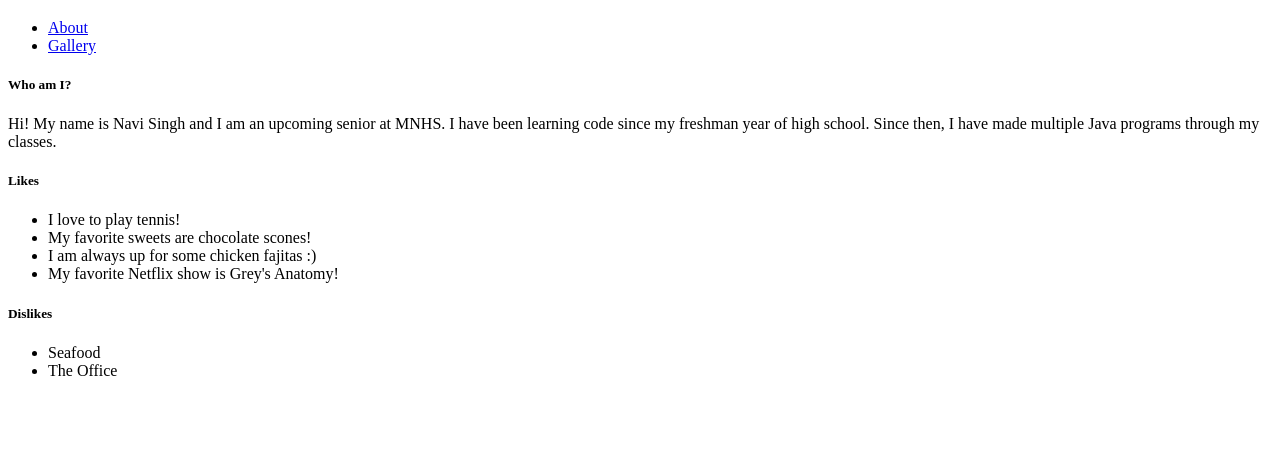
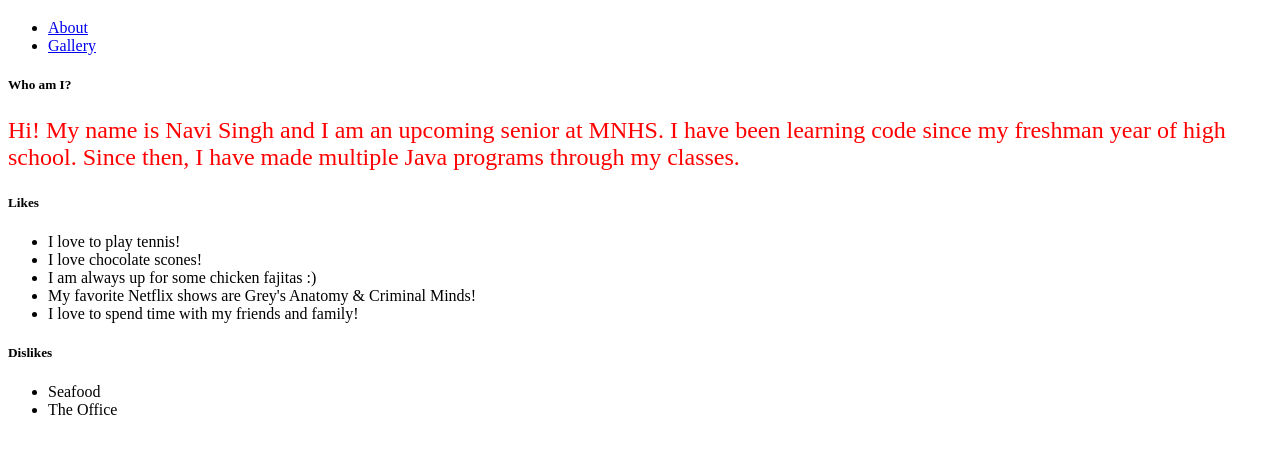
Before and after one commit to navisingh2/Portfolio, a plain HTML site: page index.html in a window 1280 px wide. Shown: the part 100-554 px from the top of the page. Drawn offline with Linux system fonts and the light colour scheme.

Commit message:
my first commit

```diff
--- a/index.html
+++ b/index.html
@@ -3,6 +3,12 @@
     <head>
         <meta charset="UTF-8">
         <title>Homepage</title>
+        <style>
+        p {
+            color: red;
+            font-size: 24px;
+        }
+        </style>
     </head>
 
     <body>
@@ -22,9 +28,11 @@
     <h5>Likes</h5>
         <ul>
             <li>I love to play tennis!</li>
-            <li>My favorite sweets are chocolate scones!</li>
+            <li>I love chocolate scones!</li>
             <li>I am always up for some chicken fajitas :)</li>
-            <li>My favorite Netflix show is Grey's Anatomy!</li>
+            <li>My favorite Netflix shows are Grey's Anatomy & Criminal Minds!</li>
+            <li>I love to spend time with my friends and family!</li>
+
         </ul>
 
         <h5>Dislikes</h5>
```
Also changed, not shown: gallery.html (+6 -0 lines).
